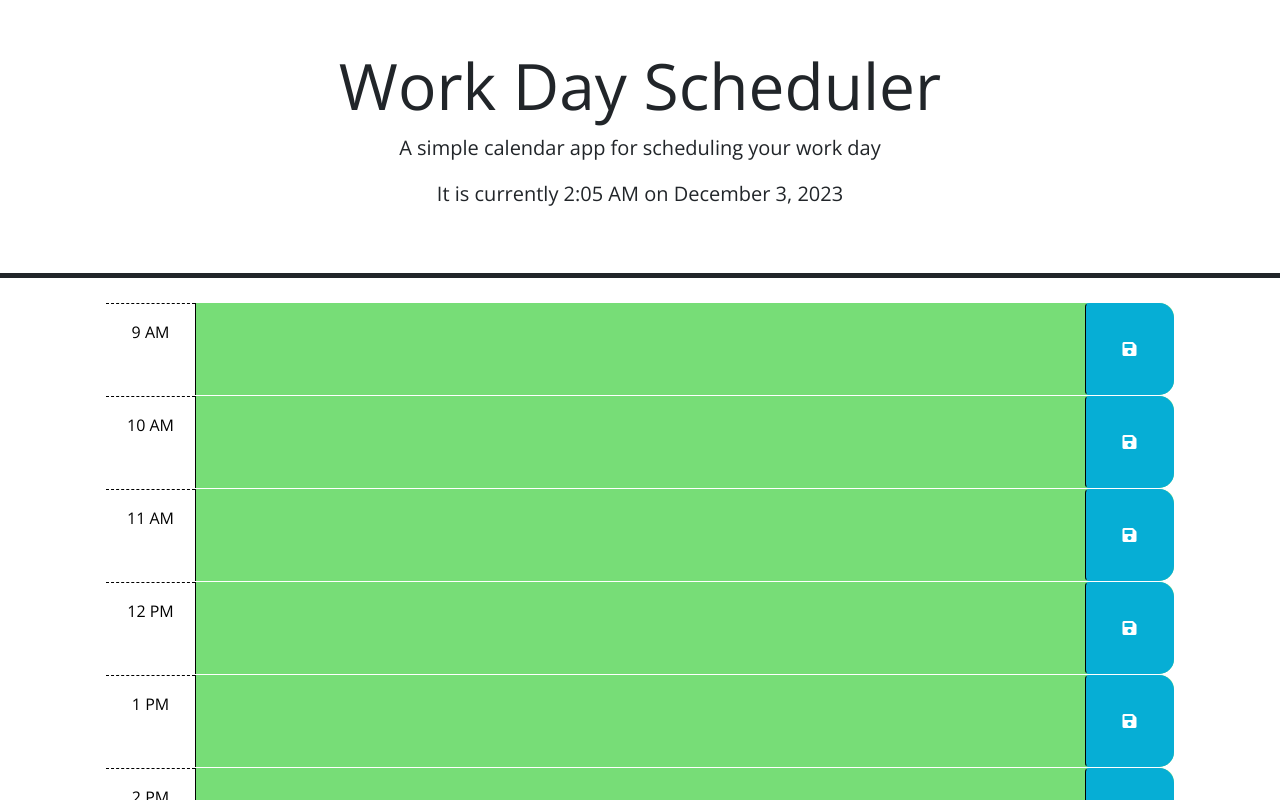
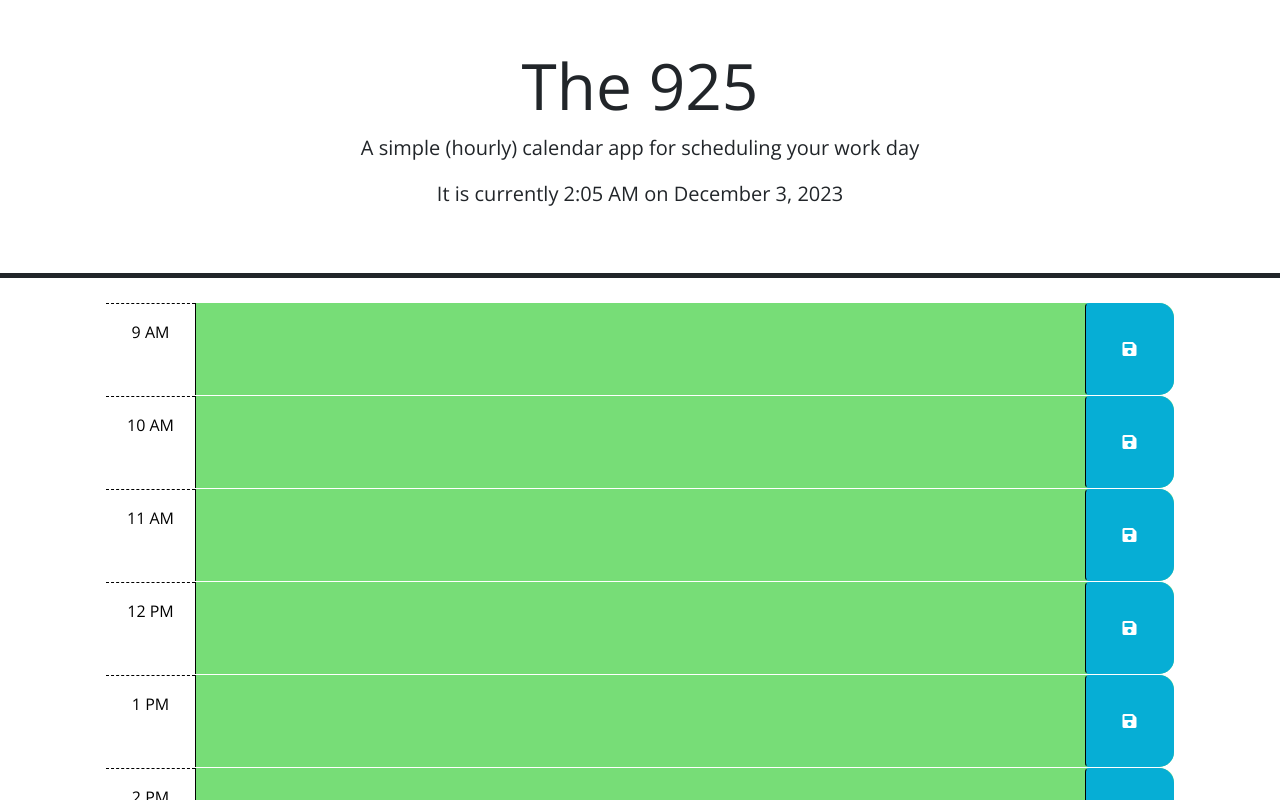
Before and after one commit to GammaTwoo/The-925, a plain HTML site: page index.html in a window 1280 px wide. Shown: the top 800 px of the page. Drawn offline with nearby package versions, Linux system fonts and the light colour scheme.

Commit message:
made a readme and changed the title/header

```diff
--- a/index.html
+++ b/index.html
@@ -25,15 +25,15 @@
       rel="stylesheet"
     />
     <link rel="stylesheet" href="style.css" />
-    <title>Work Day Scheduler</title>
+    <title>The 925</title>
   </head>
 
   <body>
     <header class="p-5 mb-4 border-5 border-bottom border-dark text-center">
 
-      <h1 class="display-3">Work Day Scheduler</h1>
+      <h1 class="display-3">The 925</h1>
 
-      <p class="lead">A simple calendar app for scheduling your work day</p>
+      <p class="lead">A simple (hourly) calendar app for scheduling your work day</p>
 
       <!-- Placeholder for current time -->
       <p id="currentTime" class="lead"></p>
```
Also changed, not shown: assets/images/the-925-1.png (added), assets/images/the-925-2.png (added), assets/images/the-925-3.png (added), 1 other file.
